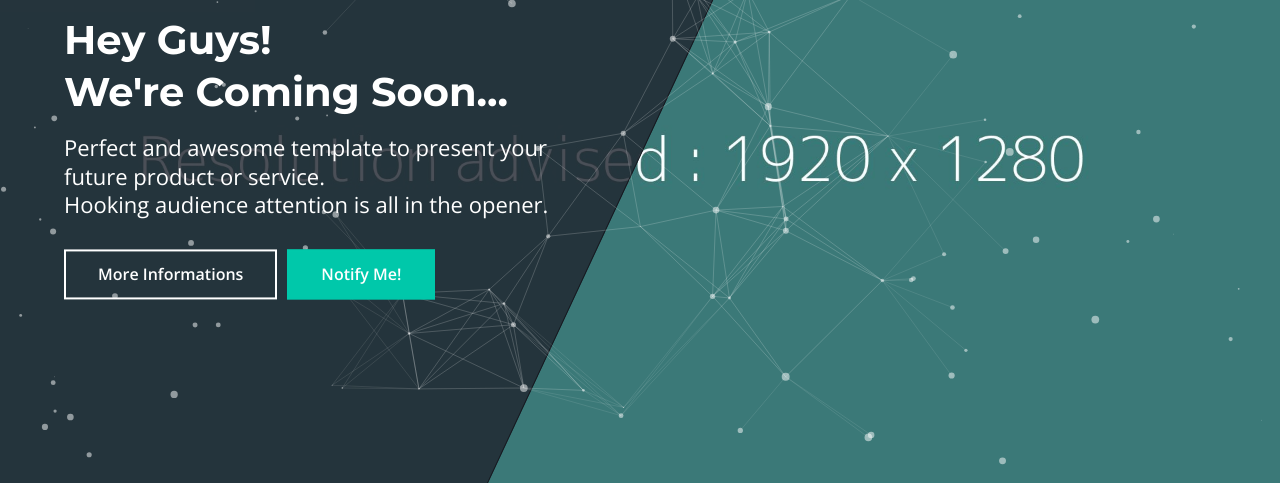
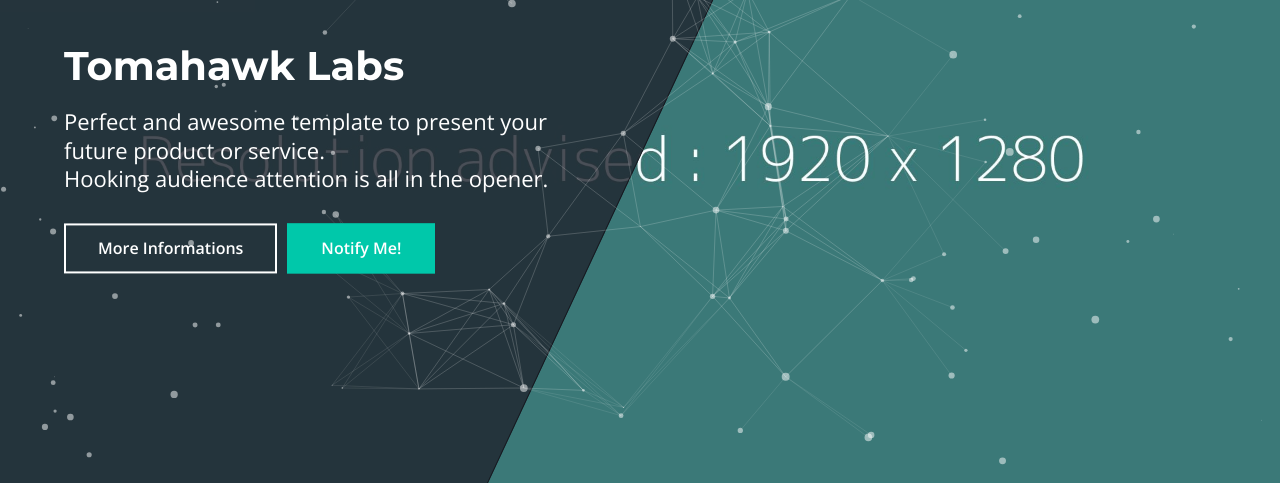
Before and after one commit to tomahawklabs/tomahawklabs.com, a plain HTML site: page site/index.html in a window 1280 px wide. Shown: the part 243-726 px from the top of the page. Drawn offline with nearby package versions, Linux system fonts and the light colour scheme; files whose address does not match are found by name.

Commit message:
TL title update

```diff
--- a/site/index.html
+++ b/site/index.html
@@ -46,8 +46,7 @@
 
 			<div class="content">
 
-				<h1 class="text-intro opacity-0">Hey Guys!<br>
-					We're Coming Soon...</h1>
+				<h1 class="text-intro opacity-0">Tomahawk Labs</h1>
 
 				<h2 class="text-intro opacity-0">Perfect and awesome template to present your future product or service.<br>
 					Hooking audience attention is all in the opener.</h2>
```
